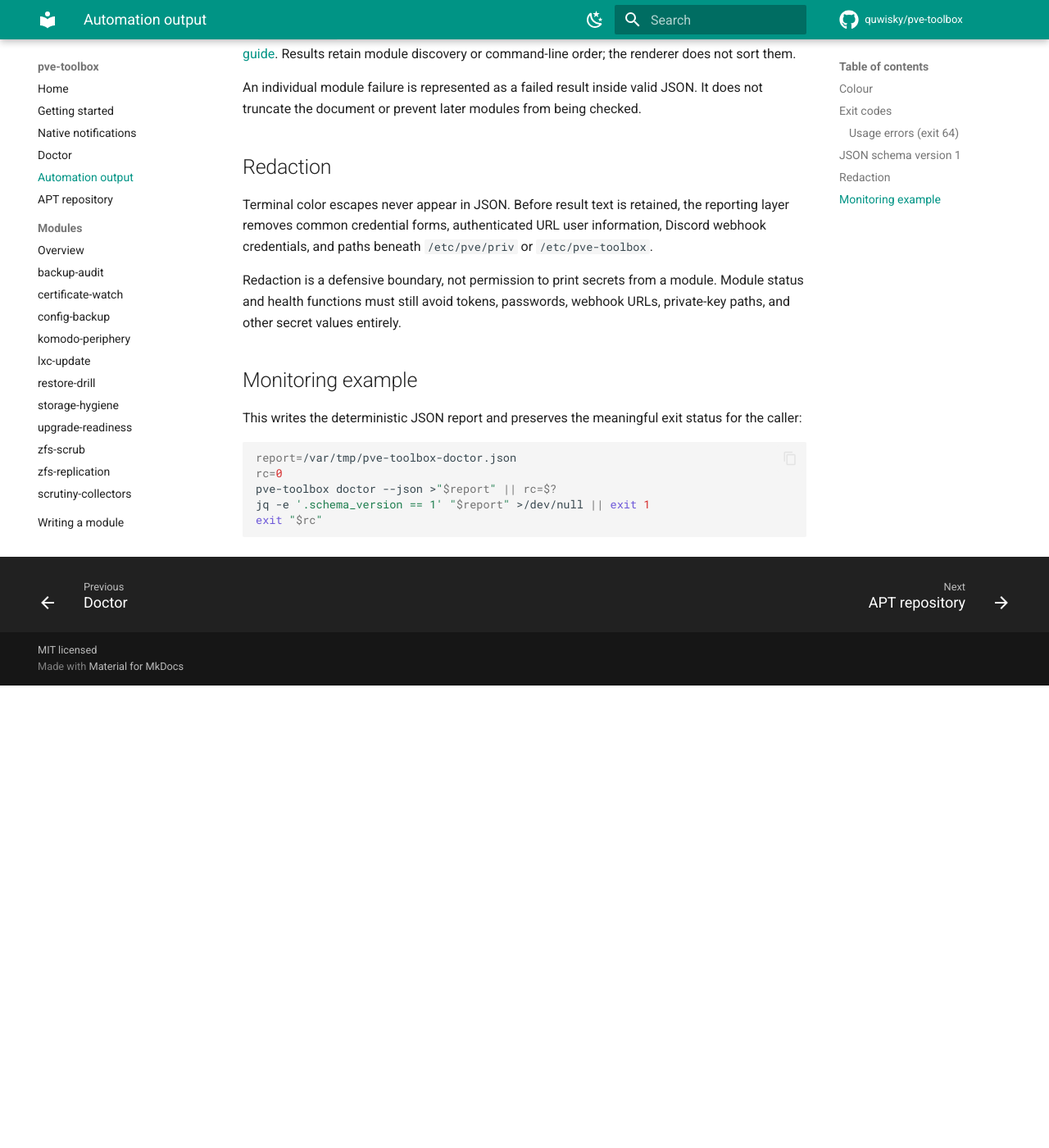
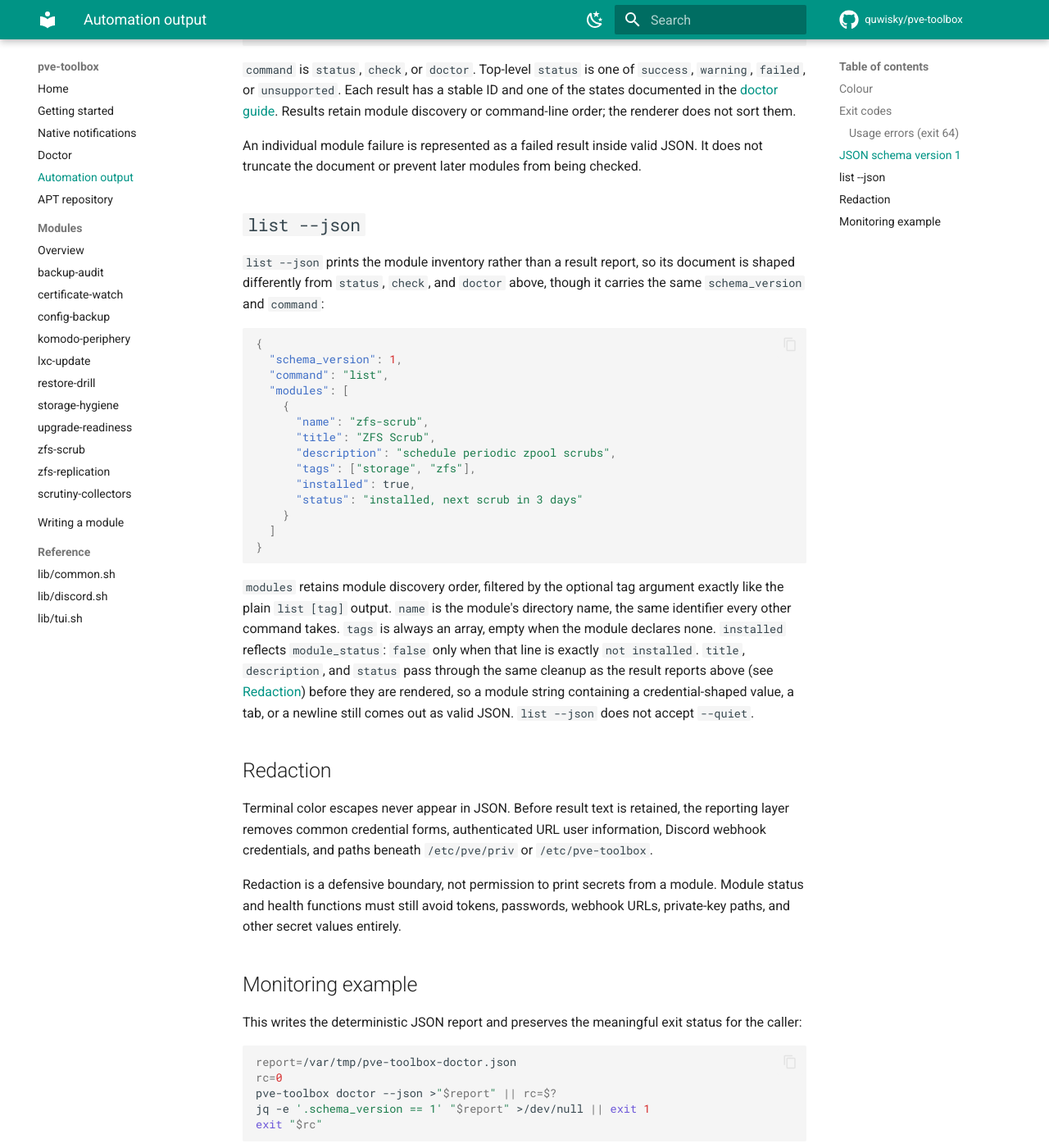
Before and after one commit to quwisky/pve-toolbox, an MkDocs documentation site: the page built from docs/automation.md, in a window 1280 px wide and 1400 px high, scrolled down 2535 px. Shown: the whole window at 82% size. Built offline with MkDocs 1.6.1 and Material for MkDocs 9.7.7, drawn with Linux system fonts in a browser that asks for light colours; comment, search, counter and statistics services are not loaded; before the commit the page ends 3371 px from its top, so only the background shows below that; some of the changed text lies outside the part shown.

Commit message:
docs(cli): document list --json
Add a list --json schema section to docs/automation.md, and update README.md and docs/getting-started.md's command/flag summaries to say --json also applies to list (quiet still does not).

````diff
--- a/docs/automation.md
+++ b/docs/automation.md
@@ -1,20 +1,23 @@
 # Automation output
 
 `status`, `check`, and `doctor` support versioned JSON and output-free status
-checks:
+checks. `list` also supports `--json`, for a machine-readable module
+inventory, but does not accept `--quiet`:
 
 ```bash
 pve-toolbox status --json
 pve-toolbox check --json
 pve-toolbox doctor --json
+pve-toolbox list --json
 
 pve-toolbox check --quiet
 ```
 
 The options are deliberately limited to read-only commands. `--json` and
-`--quiet` cannot be combined because quiet mode promises that no report is
-written. Both also force colour off (`--color=never`) regardless of `--color`
-or `NO_COLOR`, since this output has to stay parseable.
+`--quiet` cannot be combined on a command that accepts both, because quiet
+mode promises that no report is written. Both also force colour off
+(`--color=never`) regardless of `--color` or `NO_COLOR`, since this output has
+to stay parseable.
 
 ## Colour
 
@@ -69,8 +72,9 @@ run 'pve-toolbox help' for usage
 
 This covers an unknown command, a flag the given command does not accept, an
 unknown module or module tag, and an unknown top-level flag. An unknown tag to
-`list` (for example `pve-toolbox list nope`) is a usage error too; earlier
-releases printed nothing for a tag no module carries.
+`list` (for example `pve-toolbox list nope`, or `pve-toolbox list --json nope`)
+is a usage error too; earlier releases printed nothing for a tag no module
+carries.
 
 Quiet mode prints nothing. Capture its status explicitly so Bash strict mode
 does not treat an expected warning as an unhandled failure:
@@ -121,6 +125,39 @@ An individual module failure is represented as a failed result inside valid
 JSON. It does not truncate the document or prevent later modules from being
 checked.
 
+## `list --json`
+
+`list --json` prints the module inventory rather than a result report, so its
+document is shaped differently from `status`, `check`, and `doctor` above,
+though it carries the same `schema_version` and `command`:
+
+```json
+{
+  "schema_version": 1,
+  "command": "list",
+  "modules": [
+    {
+      "name": "zfs-scrub",
+      "title": "ZFS Scrub",
+      "description": "schedule periodic zpool scrubs",
+      "tags": ["storage", "zfs"],
+      "installed": true,
+      "status": "installed, next scrub in 3 days"
+    }
+  ]
+}
+```
+
+`modules` retains module discovery order, filtered by the optional tag
+argument exactly like the plain `list [tag]` output. `name` is the module's
+directory name, the same identifier every other command takes. `tags` is
+always an array, empty when the module declares none. `installed` reflects
+`module_status`: `false` only when that line is exactly `not installed`.
+`title`, `description`, and `status` pass through the same cleanup as the
+result reports above (see [Redaction](#redaction)) before they are rendered,
+so a module string containing a credential-shaped value, a tab, or a newline
+still comes out as valid JSON. `list --json` does not accept `--quiet`.
+
 ## Redaction
 
 Terminal color escapes never appear in JSON. Before result text is retained,
````
Also changed, not shown: README.md (+4 -3 lines), docs/getting-started.md (+3 -2 lines).
